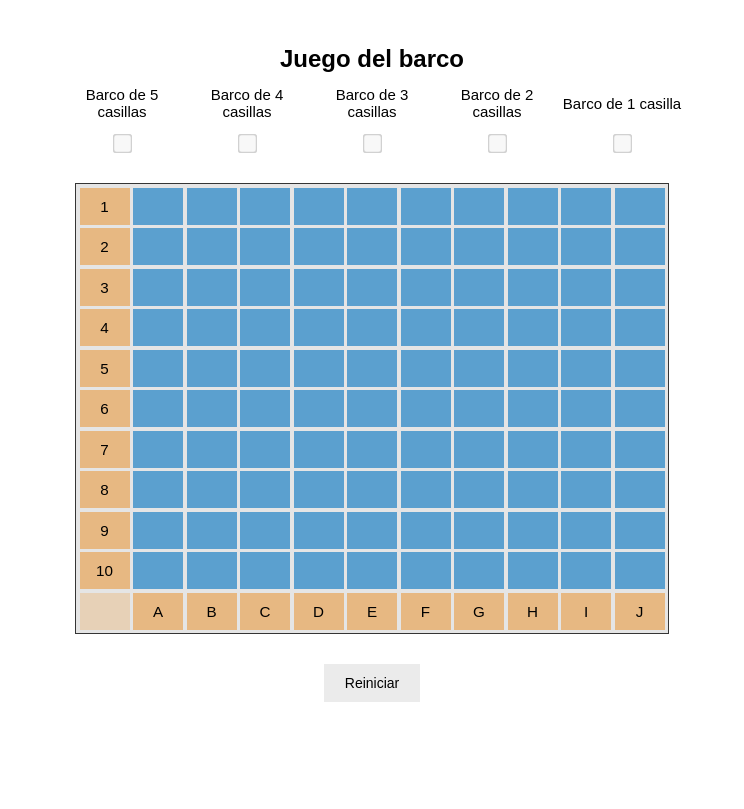
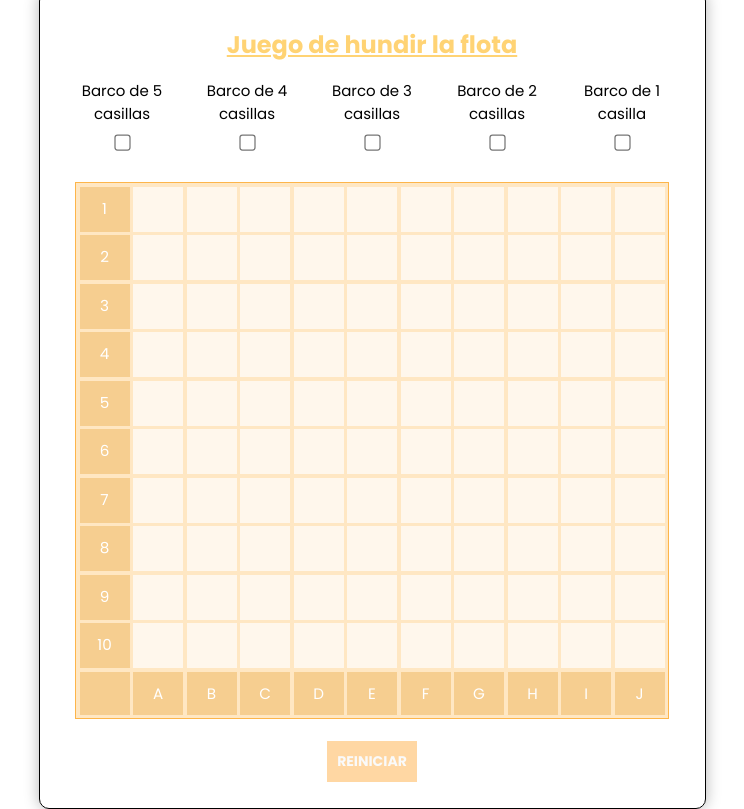
Before and after one commit to davidquicoc/Hundir_Flota, a plain HTML site: page index.html in a window 1280 px wide. Shown: the whole page, without its empty margins (268-1012 px from the left). Drawn offline with Linux system fonts and the light colour scheme; a web font is replaced by a local one.

Commit message:
Primera versión del juego de hundir flota

```diff
--- a/index.html
+++ b/index.html
@@ -8,18 +8,18 @@
 </head>
 <body>
     <div class="container">
-        <h2>Juego del barco</h2>
+        <h2>Juego de hundir la flota</h2>
         <div class="box-check">
             <p>Barco de 5 casillas</p>
             <p>Barco de 4 casillas</p>
             <p>Barco de 3 casillas</p>
             <p>Barco de 2 casillas</p>
             <p>Barco de 1 casilla</p>
-            <input type="checkbox" id="check5b" disabled>
-            <input type="checkbox" id="check4b" disabled>
-            <input type="checkbox" id="check3b" disabled>
-            <input type="checkbox" id="check2b" disabled>
-            <input type="checkbox" id="check1b" disabled>
+            <input type="checkbox" id="check5b">
+            <input type="checkbox" id="check4b">
+            <input type="checkbox" id="check3b">
+            <input type="checkbox" id="check2b">
+            <input type="checkbox" id="check1b">
         </div>
         <div id="tablero"></div>
         <div class="button-restart">
--- a/script.js
+++ b/script.js
@@ -6,6 +6,8 @@ const orientacion = ['h', 'v'];
 var barcos = [];
 
 const tablero = document.getElementById('tablero');
+
+var casillasTocadas = 0;
 
 const inputs = {
     1: document.getElementById('check1b'),
@@ -19,6 +21,7 @@ document.addEventListener('DOMContentLoaded', function() {
     iniciarTablero();
     colocarBarcos();
     eventoTocar();
+    document.getElementById('restart').addEventListener('click', reiniciarJuego);
 });
 
 function iniciarTablero() {
@@ -98,6 +101,7 @@ function colocarBarcos() {
 
 function eventoTocar() {
     const casillasEvt = document.querySelectorAll('.casilla-hueco');
+
     for (let i = 0; i < casillasEvt.length; i++) {
         let casilla = casillasEvt[i];
         casilla.addEventListener('click', function() {
@@ -105,8 +109,10 @@ function eventoTocar() {
             if (casilla.classList.contains('marcada')) return;
             casilla.classList.add('marcada');
 
+            casillasTocadas++;
+
             if (casilla.classList.contains('barco')) {
-                casilla.style.background = '#FF6676';
+                casilla.style.background = '#ff667579';
 
                 for (let j = 0; j < barcos.length; j++) {
                     let b = barcos[j];
@@ -115,13 +121,14 @@ function eventoTocar() {
                             b.tocadas.push(casilla.id);
                             if (b.tocadas.length == b.tamaño) {
                                 inputs[b.tamaño].checked = true;
+                                comprobarVictoria();
                             }
                             break;
                         }
                     }
                 }
             } else {
-                casilla.style.background = '#D3D3D3';
+                casilla.style.background = '#3a6fa879';
             }
         });
     }
@@ -131,6 +138,27 @@ function getCell(fila, celda) {
     return document.getElementById("cell-" + fila + "-" + celda);
 }
 
-document.getElementById('restart').addEventListener('click', function() {
+function comprobarVictoria() {
+    let todosHundidos = true;
+
+    for (let i = 1; i <= 5; i++) {
+        if (inputs[i].checked == false) {
+            todosHundidos = false;
+            break;
+        }
+    }
+
+    if (todosHundidos) {
+        setTimeout(function() {
+            alert("¡Felicidades! Has hundido toda la flota.\nNº de casillas tocadas: " + casillasTocadas);
+            let verificacion = confirm("¿Quieres jugar de nuevo?");
+            if (verificacion) {
+                reiniciarJuego();
+            }
+        }, 200);
+    }
+}
+
+function reiniciarJuego() {
     window.location.href = './index.html';
-});
+}
--- a/style.css
+++ b/style.css
@@ -1,5 +1,5 @@
 /* Google fonts */
-@import url('https://fonts.googleapis.com/css2?family=Google+Sans+Flex:opsz,wght@6..144,1..1000&display=swap');
+@import url('https://fonts.googleapis.com/css2?family=Poppins:ital,wght@0,100;0,200;0,300;0,400;0,500;0,600;0,700;0,800;0,900;1,100;1,200;1,300;1,400;1,500;1,600;1,700;1,800;1,900&display=swap');
 
 * {
     margin: 0;
@@ -13,28 +13,42 @@ html {
 }
 
 body, button {
-    font-family: "Google Sans Flex", sans-serif;
+    font-family: "Poppins", sans-serif;
+}
+
+body {
+    display: flex;
+    align-items: center;
+    justify-content: center;
+    width: 100vw;
+    height: 100vh;
 }
 
 .container {
     display: flex;
     flex-direction: column;
-    padding: 35px;
+    padding: 20px;
     align-items: center;
     justify-content: center;
+    border: 1px solid #000000;
+    box-shadow: 0 0 15px #0000004b;
+    border-radius: 10px;
 }
 
 .container h2 {
+    color: #ffd374;
     font-size: 2.4rem;
-    margin: 10px 0;
+    margin: 15px 0;
+    text-decoration: underline;
 }
 
 .container p {
     font-size: 1.5rem;
-    margin: 5px 0;
+    margin: 2.5px 0;
 }
 
 .box-check {
+    margin: 5px 0;
     display: grid;
     grid-template-columns: repeat(5, 125px);
     grid-template-rows: repeat(2, 40px);
@@ -71,10 +85,6 @@ body, button {
     grid-column: 5/6;
 }
 
-input {
-    transform: scale(1.5);
-}
-
 #check5b {
     grid-row: 2/3;
     grid-column: 1/2;
@@ -100,16 +110,15 @@ input {
     grid-column: 5/6;
 }
 
-
 #tablero {
     display: grid;
     grid-template-columns: repeat(11, 50px);
     grid-template-columns: repeat(11, 50px);
-    background: #e5e5e5;
-    border: 1px solid #353535;
+    background: #ffcd8178;
+    border: 1px solid #fdb54a;
     gap: 3.5px;
     padding: 3.5px;
-    margin: 20px 0;
+    margin: 15px 0;
 }
 
 .casilla {
@@ -120,46 +129,60 @@ input {
     padding: 10px;
 }
 
-.casilla-simb {
-    background: #e7b882;
+.casilla-simb, .casilla-vacia {
+    background: #edb15879;
+    /*background: #f1b04f;*/
+    color: #ffffff;
 }
 
-.casilla-vacia {
-    background: #e7b88277;
-}
-
-.casilla-hueco {
+.casilla-hueco, .barco {
     cursor: pointer;
-    background: #5ba0cf;
+    background: #ffffffb0;
+    border: 1px solid #83838300;
     transition: 0.4s;
 }
 
-.casilla-hueco:hover {
-    background: #34438f;
+.casilla-hueco:hover, .barco:hover {
+    background: #f9f9f9f9;
+    border: 1px solid #383838;
 }
 
-.barco {
-    background: #5ba0cf;
+.marcada:hover {
+    cursor: pointer;
+    border: none;
 }
 
 .button-restart {
-    margin: 10px 0;
+    margin: 6.3px 0;
     display: flex;
     justify-content: center;
     align-items: center;
 }
 
+input[type="checkbox"] {
+    pointer-events: none;
+    accent-color: #ff5757;
+    transform: scale(1.25);
+}
+
 button {
-    padding: 10px 20px;
-    background: #d3d3d372;
+    margin: 0;
+    padding: 10px;
+    background: #ffd7a3;
     cursor: pointer;
-    border: 1px solid #00000000;
+    font-weight: bold;
+    text-transform: uppercase;
+    color: #fafafa;
+    border: 0px solid #ffd7a300;
     transition: 0.4s;
     font-size: 1.4rem;
     width: 100%;
+    border-radius: 0;
 }
 
 button:hover {
-    background: #ebe3c1;
-    border: 1px solid #303030;
+    background: #cb842088;
+    border: 2px solid #ffd7a3;
+    border-radius: 10px;
+    color: #0f0f0fa2;
 }
```
